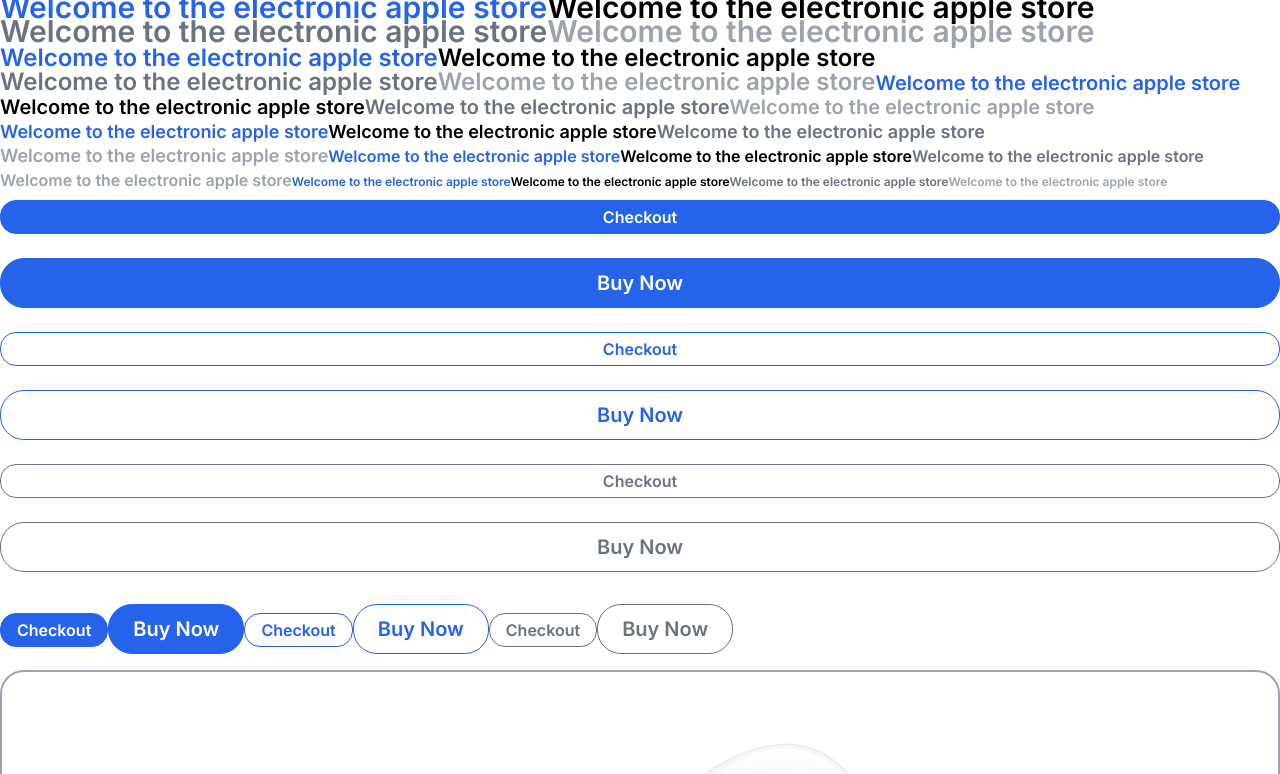
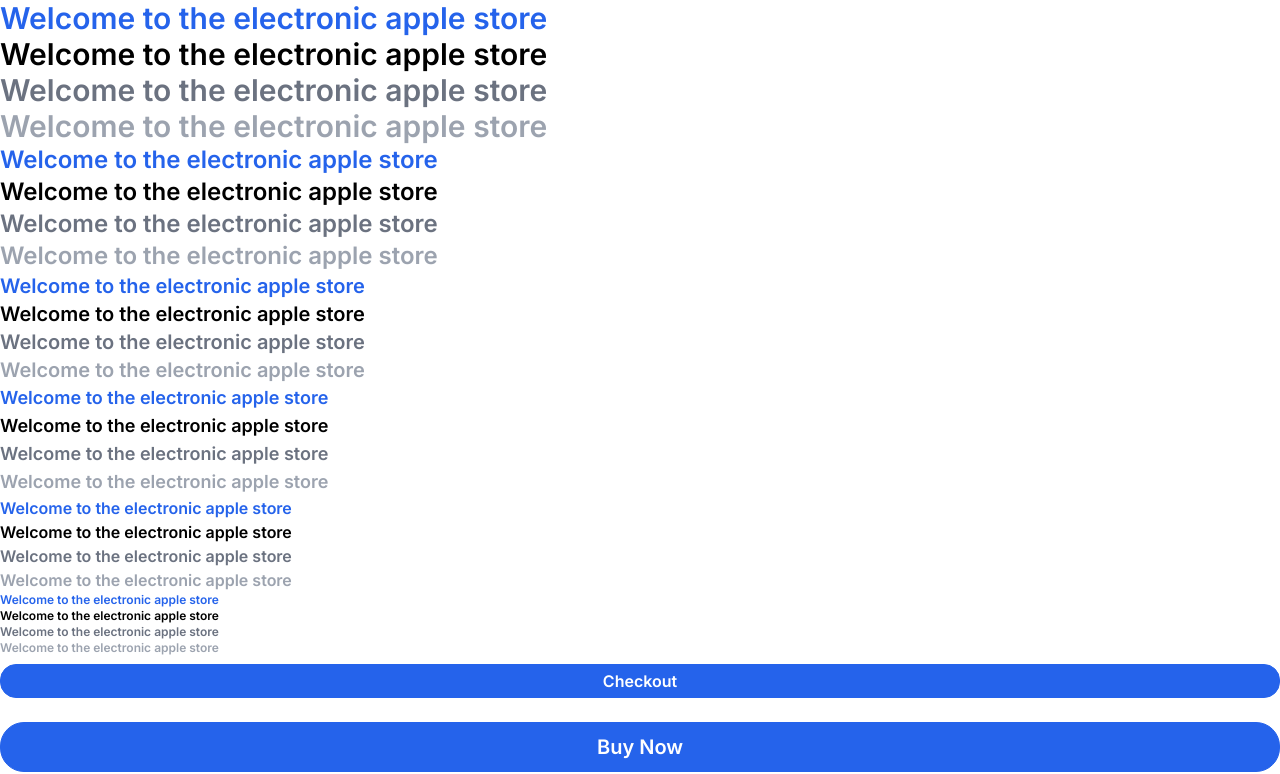
Before and after one commit to mmesomasaint/tempillar, a Next.js app: page /theme/e-apple-store in a window 1280 px wide. Shown: the top 774 px of the page. Built offline with nearby package versions, Linux system fonts and the light colour scheme.

Commit message:
Feat: Create a label for buttons

```diff
--- a/app/theme/e-apple-store/pack/elements/text.tsx
+++ b/app/theme/e-apple-store/pack/elements/text.tsx
@@ -11,7 +11,7 @@ export function TextHeadline({
 }) {
   return (
     <p
-      className={`inline-block leading-[0] text-3xl font-semibold ${primary && 'text-apple-store-pri'} ${
+      className={`text-3xl font-semibold ${primary && 'text-apple-store-pri'} ${
         faded && 'text-apple-store-faded'
       } ${fadedMax && 'text-apple-store-faded-max'}`}
     >
@@ -33,7 +33,7 @@ export function TextIntro({
 }) {
   return (
     <p
-      className={`inline-block leading-[0] text-2xl font-semibold ${primary && 'text-apple-store-pri'} ${
+      className={`text-2xl font-semibold ${primary && 'text-apple-store-pri'} ${
         faded && 'text-apple-store-faded'
       } ${fadedMax && 'text-apple-store-faded-max'}`}
     >
@@ -55,7 +55,7 @@ export function TextMid({
 }) {
   return (
     <p
-      className={`inline-block leading-[0] text-xl font-semibold ${primary && 'text-apple-store-pri'} ${
+      className={`text-xl font-semibold ${primary && 'text-apple-store-pri'} ${
         faded && 'text-apple-store-faded'
       } ${fadedMax && 'text-apple-store-faded-max'}`}
     >
@@ -77,7 +77,7 @@ export function TextBase({
 }) {
   return (
     <p
-      className={`inline-block leading-[0] text-lg font-semibold ${primary && 'text-apple-store-pri'} ${
+      className={`text-lg font-semibold ${primary && 'text-apple-store-pri'} ${
         faded && 'text-apple-store-faded'
       } ${fadedMax && 'text-apple-store-faded-max'}`}
     >
@@ -99,9 +99,11 @@ export function TextSmall({
 }) {
   return (
     <p
-      className={`inline-block leading-[0] text-base font-semibold ${primary && 'text-apple-store-pri'} ${
-        faded && 'text-apple-store-faded'
-      } ${fadedMax && 'text-apple-store-faded-max'}`}
+      className={`text-base font-semibold ${
+        primary && 'text-apple-store-pri'
+      } ${faded && 'text-apple-store-faded'} ${
+        fadedMax && 'text-apple-store-faded-max'
+      }`}
     >
       {children}
     </p>
@@ -121,7 +123,7 @@ export function TextTiny({
 }) {
   return (
     <p
-      className={`inline-block leading-[0] text-xs font-semibold ${primary && 'text-apple-store-pri'} ${
+      className={`text-xs font-semibold ${primary && 'text-apple-store-pri'} ${
         faded && 'text-apple-store-faded'
       } ${fadedMax && 'text-apple-store-faded-max'}`}
     >
@@ -129,3 +131,29 @@ export function TextTiny({
     </p>
   )
 }
+
+export function TextLabel({
+  large,
+  primary,
+  faded,
+  fadedMax,
+  children,
+}: {
+  children: React.ReactNode
+  large?:boolean
+  primary?: boolean
+  faded?: boolean
+  fadedMax?: boolean
+}) {
+  return (
+    <p
+      className={`leading-[0] font-semibold ${large ? 'text-sm' : 'text-xs'} ${
+        primary && 'text-apple-store-pri'
+      } ${faded && 'text-apple-store-faded'} ${
+        fadedMax && 'text-apple-store-faded-max'
+      }`}
+    >
+      {children}
+    </p>
+  )
+}
--- a/app/theme/e-apple-store/page.tsx
+++ b/app/theme/e-apple-store/page.tsx
@@ -8,6 +8,7 @@ import { TextBase, TextHeadline, TextIntro, TextMid, TextSmall, TextTiny } from
 export default function AppleStore() {
   return (
     <div>
+      <div className='flex flex-col'>
       <TextHeadline primary>Welcome to the electronic apple store</TextHeadline>
       <TextHeadline>Welcome to the electronic apple store</TextHeadline>
       <TextHeadline faded>Welcome to the electronic apple store</TextHeadline>
@@ -32,6 +33,7 @@ export default function AppleStore() {
       <TextTiny>Welcome to the electronic apple store</TextTiny>
       <TextTiny faded>Welcome to the electronic apple store</TextTiny>
       <TextTiny fadedMax>Welcome to the electronic apple store</TextTiny>
+      </div>
       <Button fillPrimary full>Checkout</Button>
       <Button fillPrimary large full>Buy Now</Button>
       <Button outlinePrimary full>Checkout</Button>
```
